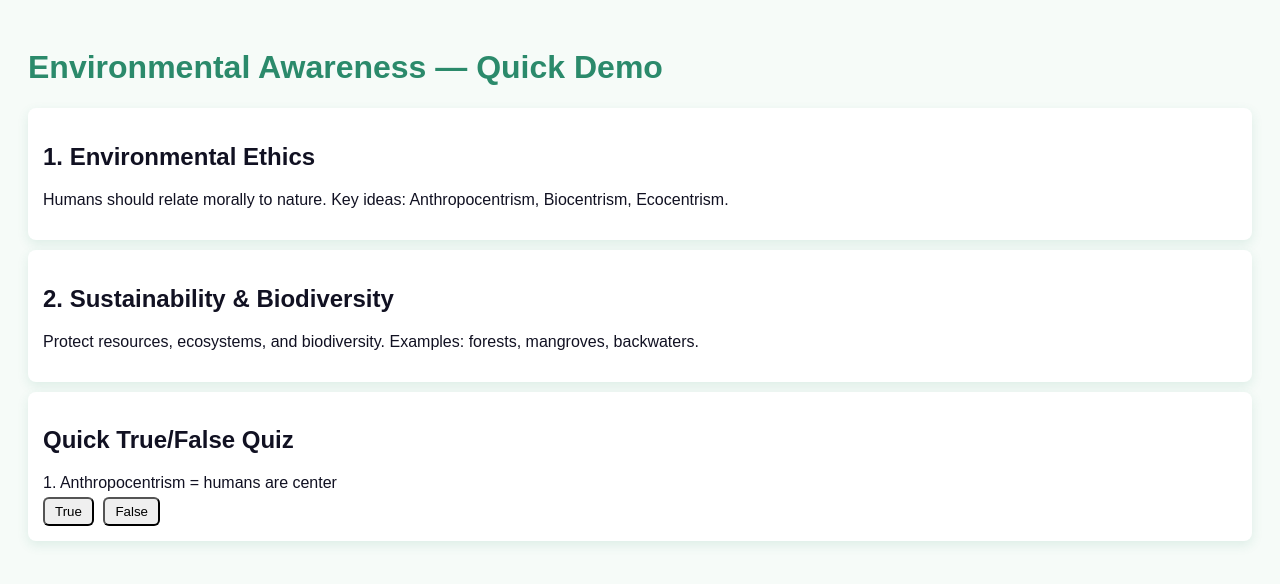
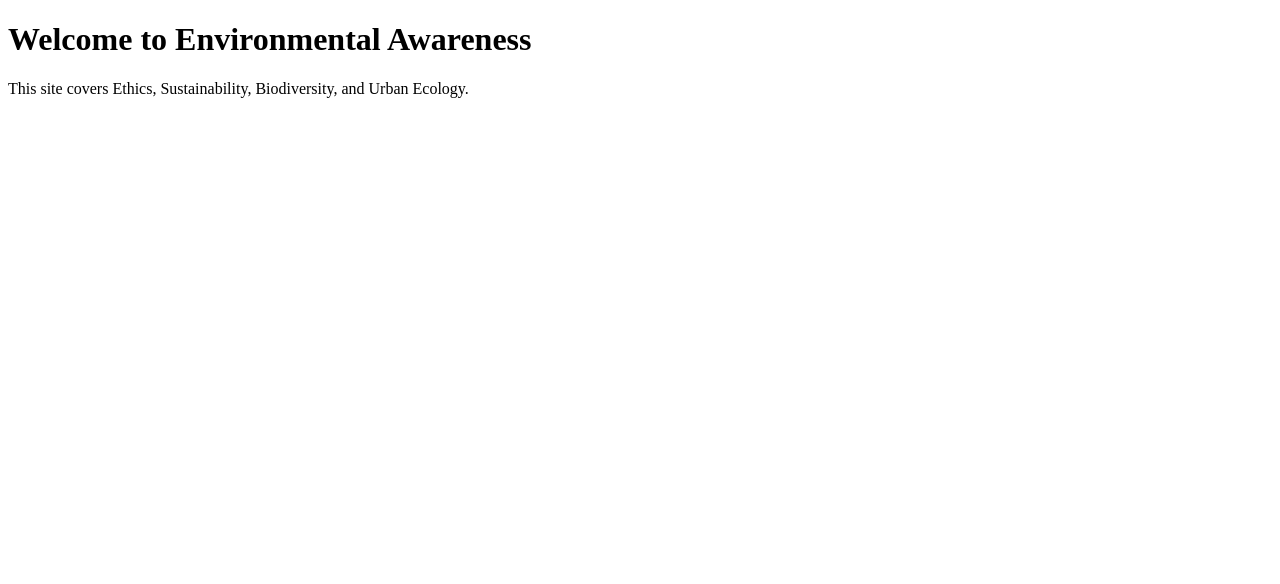
Before and after one commit to amalmk-codes/environment-demo, a plain HTML site: page index.html in a window 1280 px wide. Drawn offline with Linux system fonts and the light colour scheme.

Commit message:
Add files via upload

```diff
--- a/index.html
+++ b/index.html
@@ -4,49 +4,9 @@
   <meta charset="UTF-8">
   <meta name="viewport" content="width=device-width, initial-scale=1.0">
   <title>Environmental Awareness Demo</title>
-  <style>
-    body { font-family: Arial, sans-serif; background:#f6fbf8; color:#112; padding:20px; }
-    h1 { color:#2b8a6b; }
-    section { background:#fff; padding:15px; margin:10px 0; border-radius:8px; box-shadow:0 4px 12px rgba(43,138,107,0.12); }
-    .quiz-btn { margin:5px 5px 0 0; padding:5px 10px; border-radius:6px; cursor:pointer; }
-    .correct { background:#c8f7c5; }
-    .wrong { background:#f7c5c5; }
-  </style>
 </head>
 <body>
-
-  <h1>Environmental Awareness — Quick Demo</h1>
-
-  <section>
-    <h2>1. Environmental Ethics</h2>
-    <p>Humans should relate morally to nature. Key ideas: Anthropocentrism, Biocentrism, Ecocentrism.</p>
-  </section>
-
-  <section>
-    <h2>2. Sustainability & Biodiversity</h2>
-    <p>Protect resources, ecosystems, and biodiversity. Examples: forests, mangroves, backwaters.</p>
-  </section>
-
-  <section>
-    <h2>Quick True/False Quiz</h2>
-    <div>
-      1. Anthropocentrism = humans are center<br>
-      <button class="quiz-btn" onclick="tfAnswer(1,true,this)">True</button>
-      <button class="quiz-btn" onclick="tfAnswer(1,false,this)">False</button>
-    </div>
-    <div id="tf-result"></div>
-  </section>
-
-  <script>
-    const tfCorrect = {1:true};
-    const answered = {};
-    function tfAnswer(q,val,btn){
-      if(answered[q]) return;
-      answered[q]=true;
-      if(val === tfCorrect[q]){ btn.classList.add('correct'); document.getElementById('tf-result').textContent = 'Correct!'; }
-      else { btn.classList.add('wrong'); document.getElementById('tf-result').textContent = 'Wrong!'; }
-    }
-  </script>
-
+  <h1>Welcome to Environmental Awareness</h1>
+  <p>This site covers Ethics, Sustainability, Biodiversity, and Urban Ecology.</p>
 </body>
 </html>
```
